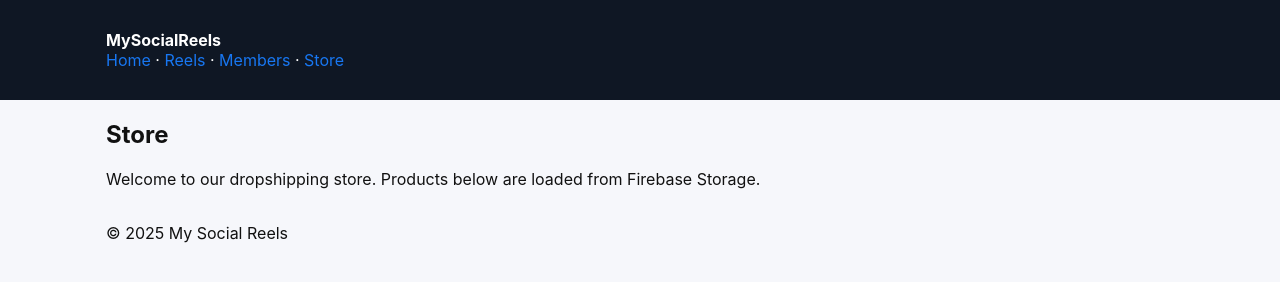
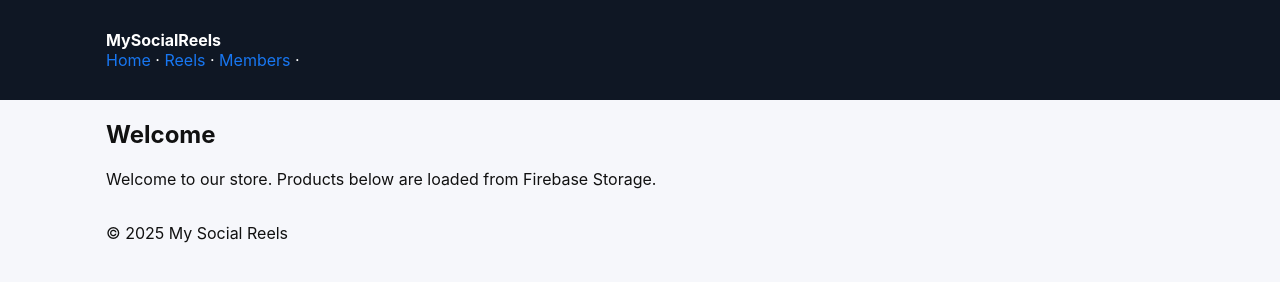
Before and after one commit to ttunde23-alt/my-social-reels, a website: page dropshipping.html in a window 1280 px wide. Drawn offline with Linux system fonts and the light colour scheme; no server answers.

```diff
--- a/dropshipping.html
+++ b/dropshipping.html
@@ -3,7 +3,7 @@
 <head>
   <meta charset="utf-8"/>
   <meta name="viewport" content="width=device-width,initial-scale=1">
-  <title>Welcome - My Social Reels</title>
+  <title>store - My Social Reels</title>
   <link rel="stylesheet" href="assets/css/styles.css">
 
   <!-- Firebase SDK -->
@@ -74,14 +74,13 @@
         <a href="index.html">Home</a> ·
         <a href="reels.html">Reels</a> ·
         <a href="members/login.html">Members</a> ·
-        <a href="dropshipping.html">Store</a>
       </nav>
     </div>
   </header>
 
   <main class="container">
-    <h2>Store</h2>
-    <p>Welcome to our dropshipping store. Products below are loaded from Firebase Storage.</p>
+    <h2>Welcome</h2>
+    <p>Welcome to our store. Products below are loaded from Firebase Storage.</p>
     <div id="products" class="grid"></div>
   </main>
 
```
